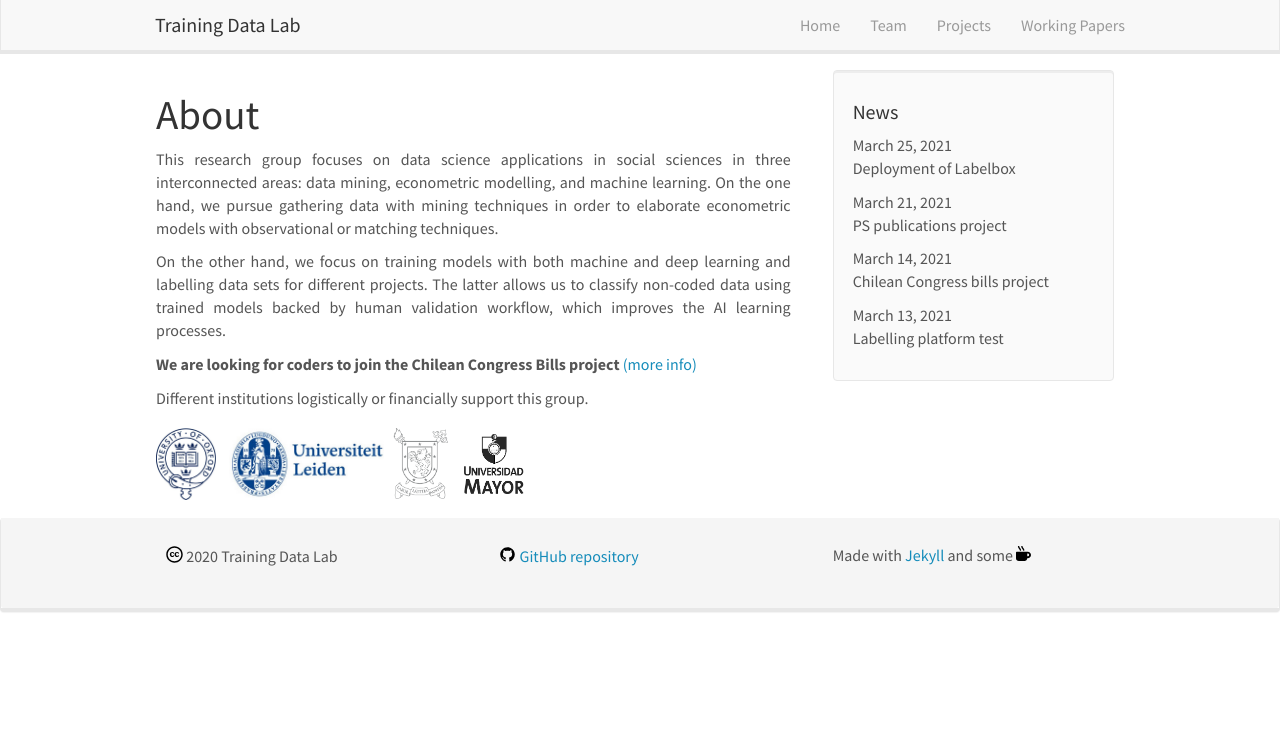
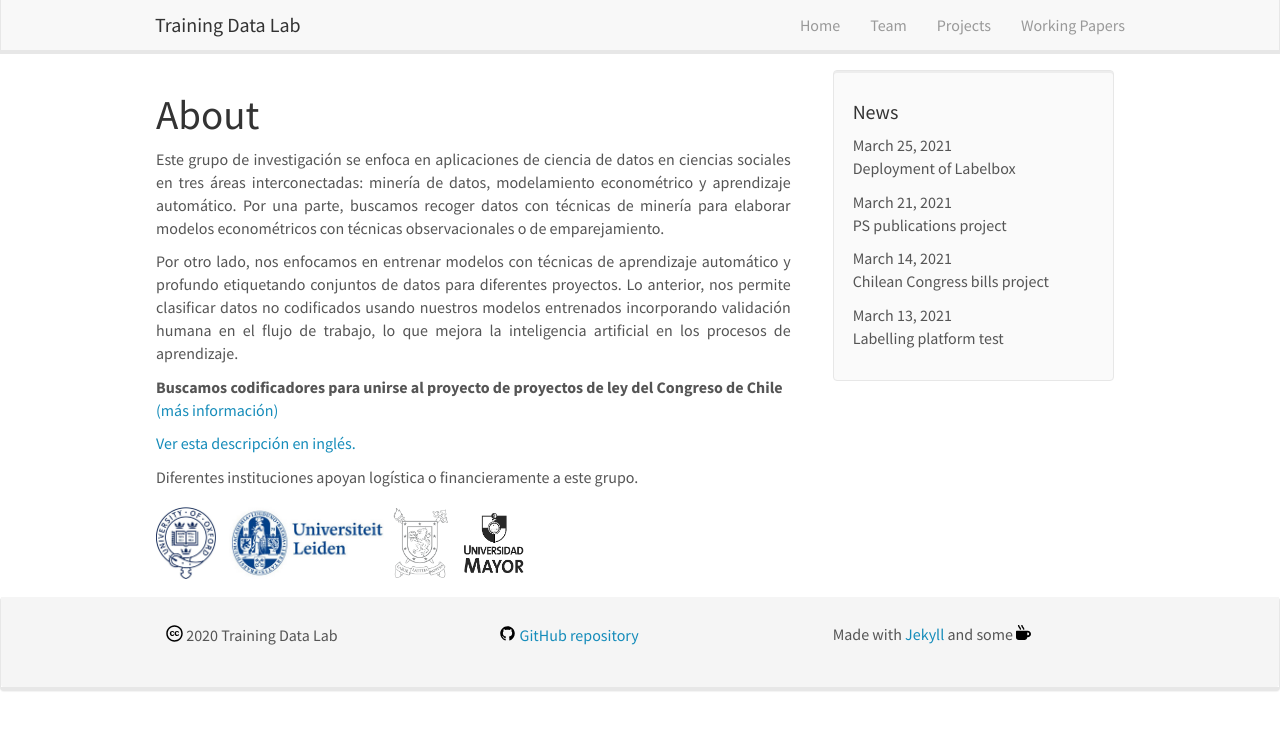
Before and after one commit to training-datalab/old-training-datalab.com, a Jekyll site: the page built from _pages/about_spanish.md, in a window 1280 px wide. Shown: the top 730 px of the page. Built offline with Jekyll 4.4.1, drawn with Linux system fonts in a browser that asks for light colours; nearby versions of some CDN libraries.

Commit message:
Update about_spanish.md

```diff
--- a/_pages/about_spanish.md
+++ b/_pages/about_spanish.md
@@ -6,13 +6,15 @@ sitemap: false
 permalink: /about-spanish
 ---
 
-<p align="justify">This research group focuses on data science applications in social sciences in three interconnected areas: data mining, econometric modelling, and machine learning. On the one hand, we pursue gathering data with mining techniques in order to elaborate econometric models with observational or matching techniques.</p>
+<p align="justify">Este grupo de investigación  se enfoca en aplicaciones de ciencia de datos en ciencias sociales en tres áreas interconectadas: minería de datos, modelamiento econométrico y aprendizaje automático. Por una parte, buscamos recoger datos con técnicas de minería para elaborar modelos econométricos con técnicas observacionales o de emparejamiento.</p>
 
-<p align="justify">On the other hand, we focus on training models with both machine and deep learning and labelling data sets for different projects. The latter allows us to classify non-coded data using trained models backed by human validation workflow, which improves the AI learning processes.</p>
+<p align="justify">Por otro lado, nos enfocamos en entrenar modelos con técnicas de aprendizaje automático y profundo etiquetando conjuntos de datos para diferentes proyectos. Lo anterior, nos permite clasificar datos no codificados usando nuestros modelos entrenados incorporando validación humana en el flujo de trabajo, lo que mejora la inteligencia artificial en los procesos de aprendizaje.</p>
 
-**We are  looking for coders to join the Chilean Congress Bills project** [(more info)]({{ site.url }}{{ site.baseurl }}/projects/chilean-congress-bills.html)
+**Buscamos codificadores para unirse al proyecto de proyectos de ley del Congreso de Chile** [(más información)]({{ site.url }}{{ site.baseurl }}/projects/chilean-congress-bills.html)
 
-Different institutions logistically or financially support this group.
+<a href="https://training-datalab.com">Ver esta descripción en inglés.</a>
+
+Diferentes instituciones apoyan logística o financieramente a este grupo.
 
 <figure class="fourth">
   <img src="{{ site.url }}{{ site.baseurl }}/images/logos/oxford.jpg" style="width: 60px"> &nbsp;&nbsp;
```
